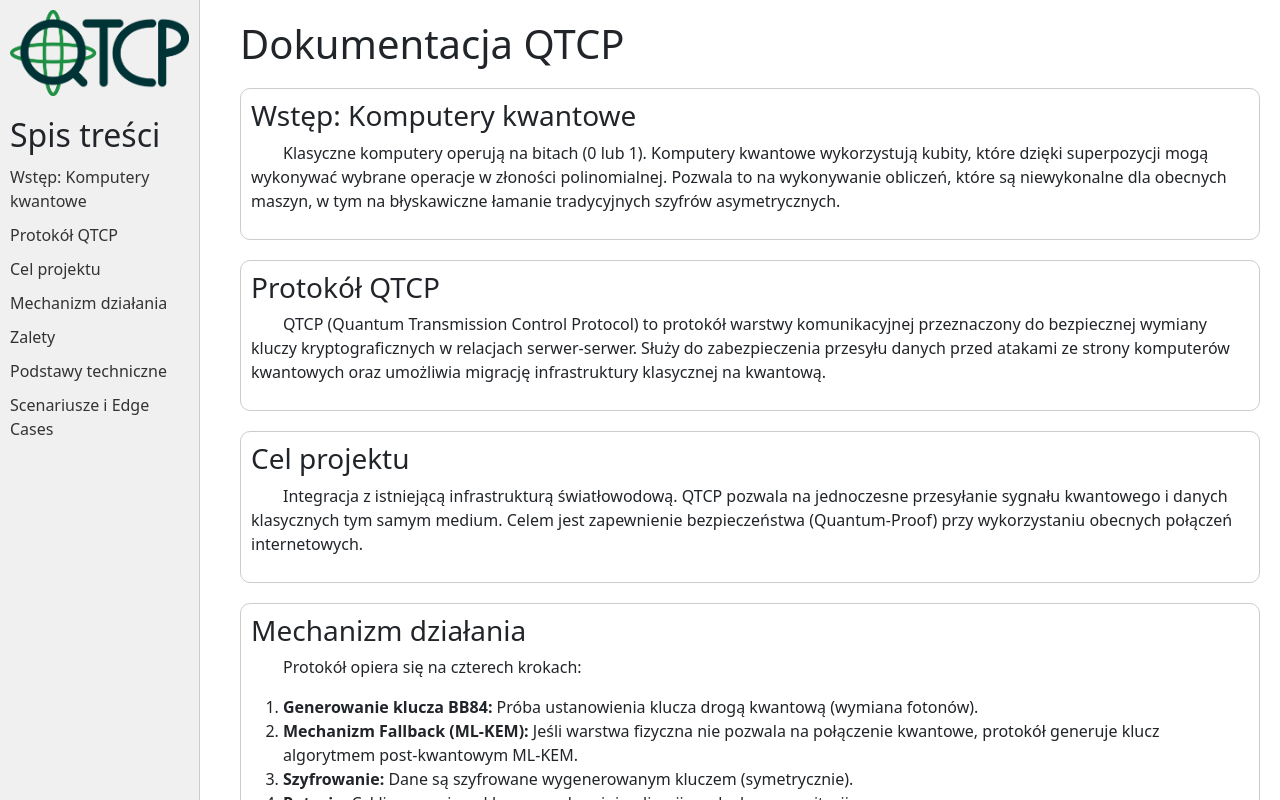
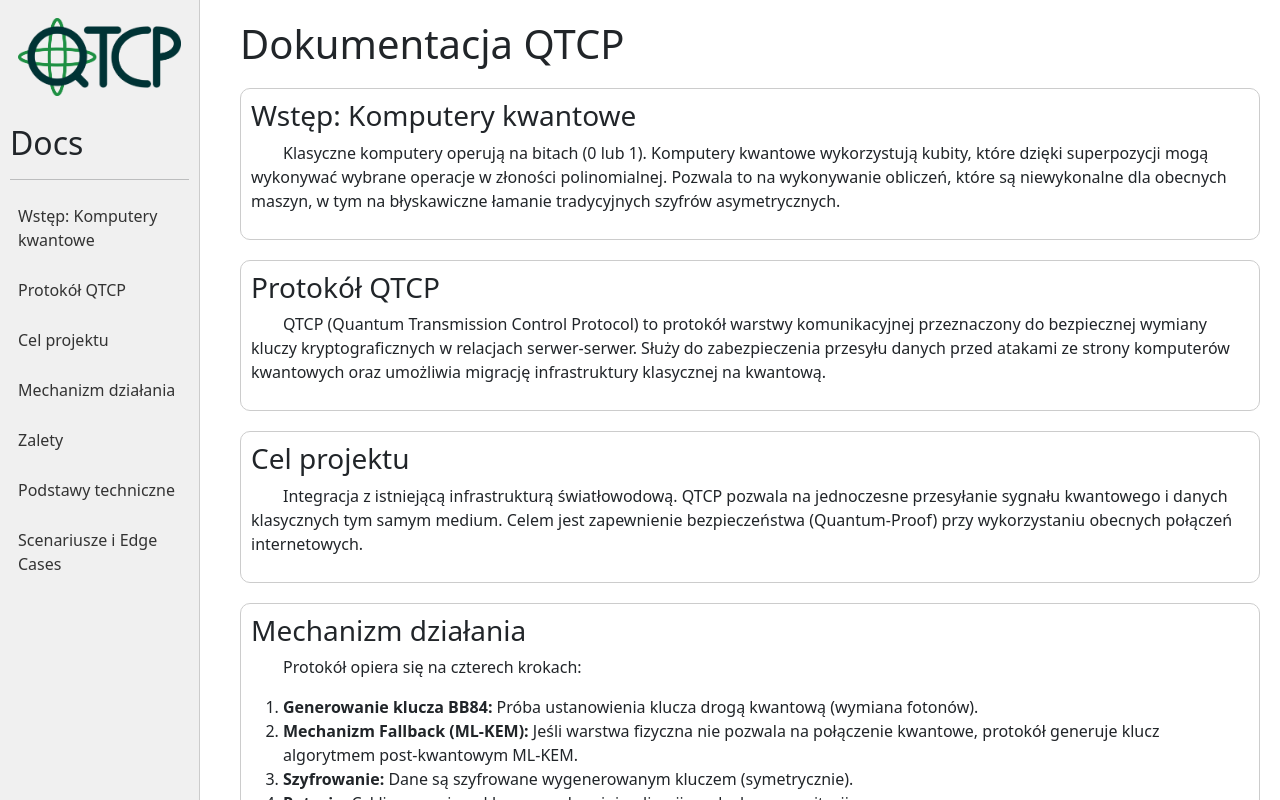
Before and after one commit to patynowskim/HacknarokX2026QuantumTransfer, a React app in the folder frontend/: page /docs in a window 1280 px wide. Shown: the top 800 px of the page. Built offline with nearby package versions, Linux system fonts and the light colour scheme; the HTML template or start-up script is replaced by a standard one.

Commit message:
Nawigacja ujednolicenie

```diff
--- a/frontend/src/Docs.css
+++ b/frontend/src/Docs.css
@@ -18,6 +18,7 @@ section p {
   padding: 10px;
   overflow-y: auto;
   border-right: 1px solid #ccc;
+  z-index: 1000;
 }
 .navSection img {
   width: 100%;
@@ -32,6 +33,7 @@ section p {
 .navSection ul {
   list-style: none;
   padding: 0;
+  margin: 0;
 }
 
 .navSection li {
@@ -41,13 +43,21 @@ section p {
 .navSection a {
   text-decoration: none;
   color: #333;
+  display: block;
+  padding: 8px;
+  border-radius: 4px;
+  transition: all 0.3s;
 }
 
 .navSection a:hover {
   color: #007bff;
+  background-color: #e9ecef;
 }
 
 .documentation {
   margin-left: 220px;
   padding: 20px;
+  flex: 1;
+  overflow-y: auto;
+  background: #ffffff;
 }
--- a/frontend/src/Docs.jsx
+++ b/frontend/src/Docs.jsx
@@ -8,8 +8,10 @@ function Docs() {
     <>
     <div className='navSection'><Link to='/'>
       <img src='logo.png' alt='logo, nawigacja do strony głównej' /></Link>
+      <h2>Docs</h2>
+        <hr />
       <ul>
-        <h2>Spis treści</h2>
+
         <li><a href="#intro">Wstęp: Komputery kwantowe</a></li>
         <li><a href="#protocol">Protokół QTCP</a></li>
         <li><a href="#purpose">Cel projektu</a></li>
--- a/frontend/src/Simulation.css
+++ b/frontend/src/Simulation.css
@@ -15,6 +15,11 @@
   overflow-y: auto;
   border-right: 1px solid #ccc;
   z-index: 1000;
+}
+.simulationNavSection img {
+  width: 100%;
+  height: auto;
+  margin-bottom: 20px;
 }
 
 .simulationNavSection h2 {
--- a/frontend/src/Simulation.jsx
+++ b/frontend/src/Simulation.jsx
@@ -13,6 +13,8 @@ function Simulation() {
   return (
     <div className="simulationContainer">
       <div className="simulationNavSection">
+        <Link to='/'>
+      <img src='logo.png' alt='logo, nawigacja do strony głównej' /></Link>
         <h2>Symulacja</h2>
         <hr />
         <ul>
```
